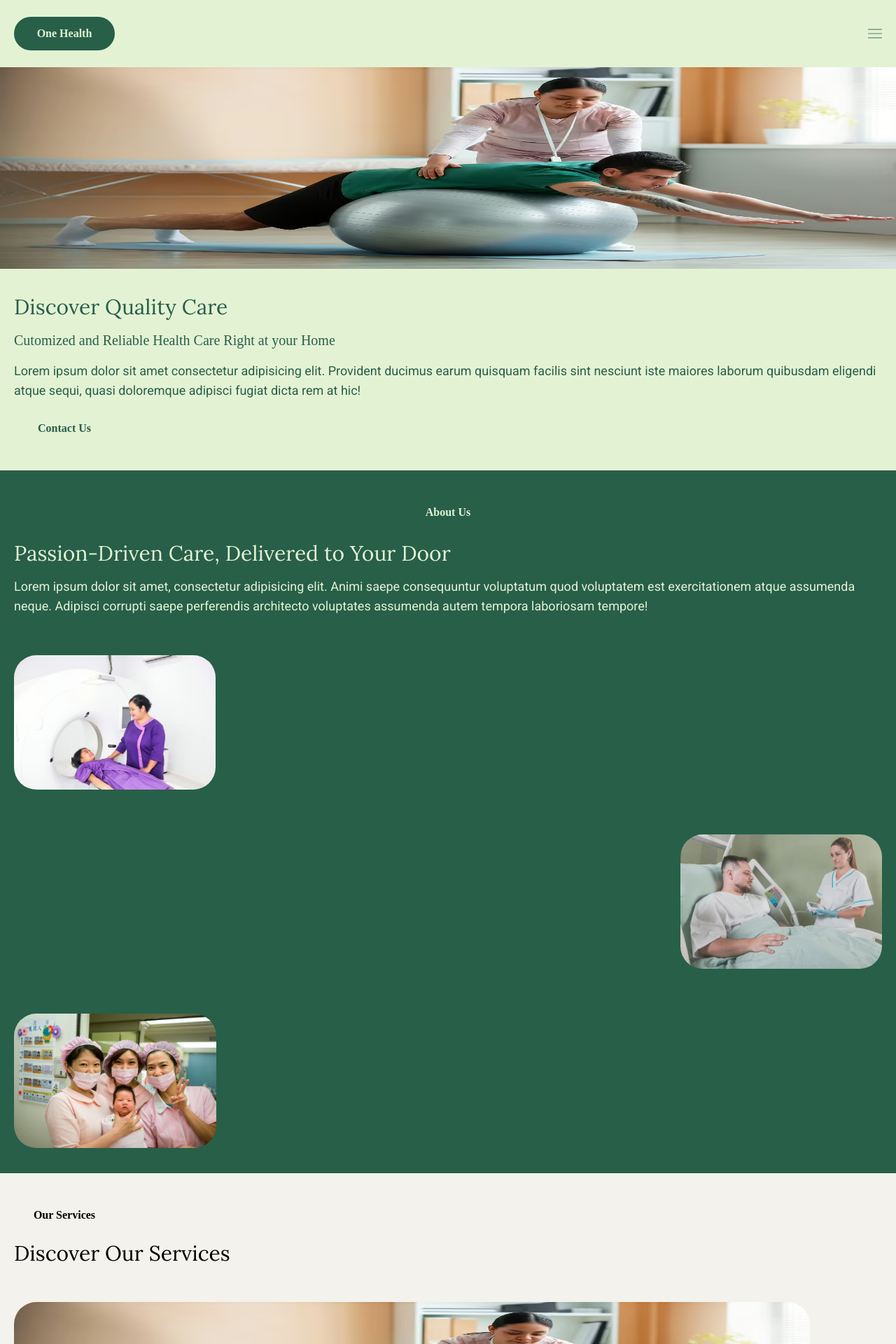
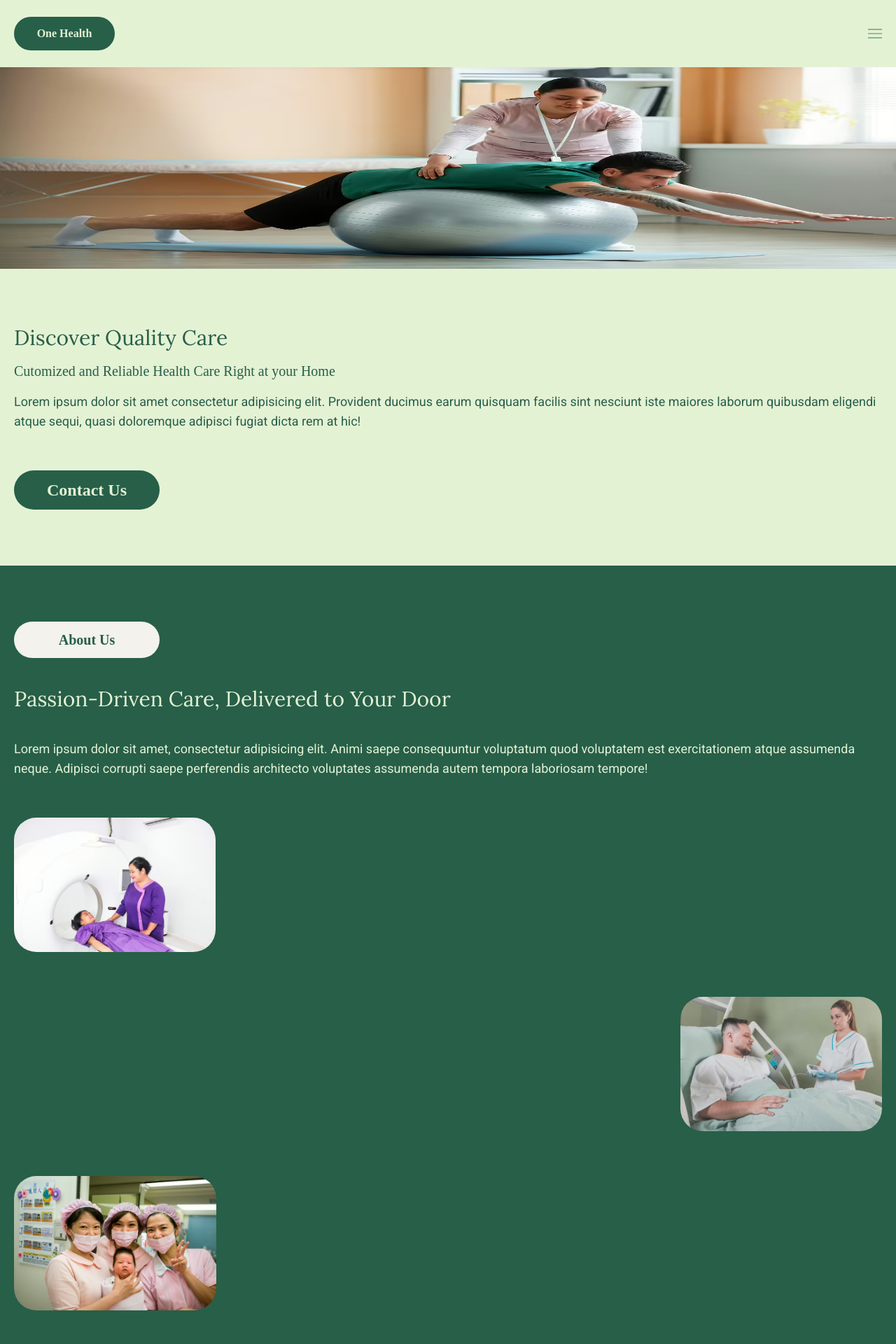
Before and after one commit to softwareNinja-888/oneHealth, a React (Vite) app in the folder oneHealth/: page / in a window 1280 px wide. Shown: the top 1920 px of the page at 70% size. Built offline with nearby package versions, Linux system fonts and the light colour scheme; a web font is replaced by a local one.

Commit message:
Add section intro component

```diff
--- a/oneHealth/src/App.jsx
+++ b/oneHealth/src/App.jsx
@@ -4,6 +4,7 @@ import { Hero } from "./components/Hero"
 import { About } from "./components/About"
 import { Services } from "./components/Services"
 import { Benefits } from "./components/Benefits"
+import { Team } from "./components/Team"
 
 function App() {
 
@@ -15,6 +16,7 @@ function App() {
         <About/>
         <Services/>
         <Benefits/>
+        <Team/>
       </div>
     </>
   )
--- a/oneHealth/src/components/About.jsx
+++ b/oneHealth/src/components/About.jsx
@@ -1,13 +1,13 @@
 import { Button } from "./helper/Button";
 import { ImageDisplay } from "./helper/ImageDisplay";
+import { SectionIntro } from "./helper/SectionIntro";
 
 export function About(){
     return (
         <>
-            <div className="bg-primary text-secondary px-5 flex flex-col gap-4 py-9">
-                <Button text="About Us" bg="otherLight" color="primary" width="44"/>
-                <div className="font-lora text-3xl">Passion-Driven Care, Delivered to Your Door</div>
-                <div className="font-roboto text-lg">Lorem ipsum dolor sit amet, consectetur adipisicing elit. Animi saepe consequuntur voluptatum quod voluptatem est exercitationem atque assumenda neque. Adipisci corrupti saepe perferendis architecto voluptates assumenda autem tempora laboriosam tempore!</div>
+            <div className="bg-primary text-secondary px-5 flex flex-col gap-4 py-20">
+                 <SectionIntro header={ <Button text="About Us" bg="bg-otherLight" color="text-primary" width="w-52" fntSize="text-xl"/>} name='Passion-Driven Care, Delivered to Your Door' text='Lorem ipsum dolor sit amet, consectetur adipisicing elit. Animi saepe consequuntur voluptatum quod voluptatem est exercitationem atque assumenda neque. Adipisci corrupti saepe perferendis architecto voluptates assumenda autem tempora laboriosam tempore!'/>
+
                 <ImageDisplay/>
             </div>
         </>
--- a/oneHealth/src/components/Benefits.jsx
+++ b/oneHealth/src/components/Benefits.jsx
@@ -3,15 +3,15 @@ import charity from '/ui/charity.png'
 import healthcare from '/ui/healthcare.png'
 import community from '/ui/community.png'
 import { BenefitCard } from "./helper/BenefitCard";
+import { SectionIntro } from "./helper/SectionIntro";
 
 export function Benefits(){
     return (
         <>
             <div className="flex flex-col gap-20 px-4 py-20 bg-primary">
                 <div className="flex flex-col gap-8 text-secondary">
-                    <Button text="Benefits" bg="bg-secondary" color="text-primary" width="w-32" fntSize="text-2xl"/>
-                    <div className="text-3xl font-lora">Why We Stand Out</div>
-                    <div className="text-lg font-roboto">Lorem ipsum, dolor sit amet consectetur adipisicing elit. Nihil, expedita voluptates corrupti deserunt autem laudantium rerum commodi nulla cum obcaecati consequatur magni minus explicabo culpa qui amet, ut enim ipsum.</div>
+                    <SectionIntro header={<Button text="Benefits" bg="bg-secondary" color="text-primary" width="w-52" fntSize="text-2xl"/>} name='Why We Stand Out' text='Lorem ipsum, dolor sit amet consectetur adipisicing elit. Nihil, expedita voluptates corrupti deserunt autem laudantium rerum commodi nulla cum obcaecati consequatur magni minus explicabo culpa qui amet, ut enim ipsum.'/>
+
                 </div>
                 <div className="flex flex-col gap-28">
                     <BenefitCard img={charity} color='bg-otherPurple' name='Compassionate Care' text='Lorem ipsum dolor sit amet consectetur adipisicing elit. Laudantium ab mollitia accusantium distinctio iusto qui perspiciatis architecto earum dicta, dignissimos similique adipisci, reprehenderit cum velit repellendus ducimus praesentium, ad debitis?'/>
--- a/oneHealth/src/components/Hero.jsx
+++ b/oneHealth/src/components/Hero.jsx
@@ -3,16 +3,19 @@ import { Button } from './helper/Button'
 export function Hero(){
     return (
         <>
-            <div className="">
+            <div className="bg-secondary">
                 <div className="">
                     <img src={back} alt="background" className="w-screen h-72" />
                 </div>
-                <div className="bg-secondary text-primary px-5 flex flex-col gap-4 py-9">
+                <div className=" text-primary px-5 flex flex-col gap-4 py-20">
                     <div className="font-lora text-3xl">Discover Quality Care</div>
-                    <div className="font-mont text-xl ">Cutomized and Reliable Health Care Right at your Home</div>
+                    <div className="font-mont text-xl">Cutomized and Reliable Health Care Right at your Home</div>
                     <div className="font-roboto text-lg">Lorem ipsum dolor sit amet consectetur adipisicing elit. Provident ducimus earum quisquam facilis sint nesciunt iste maiores laborum quibusdam eligendi atque sequi, quasi doloremque adipisci fugiat dicta rem at hic!</div>
 
-                    <Button text='Contact Us' bg='secondary' color='primary'/>
+                    <div className="mt-10">
+                        <Button text='Contact Us' bg='bg-primary' color='text-secondary' width='w-52' fntSize='text-2xl'/>
+
+                    </div>
                 </div>
             </div>
         </>
--- a/oneHealth/src/components/Services.jsx
+++ b/oneHealth/src/components/Services.jsx
@@ -8,9 +8,9 @@ import surgery from '/surgery.avif'
 export function Services(){
     return (
         <>
-            <div className="bg-otherLight px-5 py-9 flex flex-col gap-3">
-                <Button text="Our Services" bg="red-700" color="primary" />
-                <div className="font-lora text-3xl mb-10">Discover Our Services</div>
+            <div className="bg-otherLight px-5 py-20 flex flex-col gap-10">
+                <Button text="Our Services" bg="bg-primary" color="text-secondary" fntSize="text-xl" width="w-52"  />
+                <div className="font-lora text-3xl">Discover Our Services</div>
                 <div className="flex flex-col gap-16">
                     <ServiceCard img={health} color="otherPurple" service="Personalised Care" description="Tailored to Your Needs"/>
                     <ServiceCard img={care} color="secondary" service="Skilled Nursing" description="Professional Medical Assitance"/>
--- /dev/null
+++ b/oneHealth/src/components/Team.jsx
@@ -0,0 +1,12 @@
+import { SectionIntro } from "./helper/SectionIntro";
+import { Button } from "./helper/Button";
+
+export function Team(){
+    return (
+        <>
+            <div className="bg-otherPurple text-primary px-5 flex flex-col gap-4 py-20">
+                <SectionIntro header={<Button text="Meet The Team" bg="bg-primary" color="text-otherPurple" width="w-52" fntSize="text-xl"/>}  name="The Heart of Our Care" text='Lorem ipsum dolor sit amet consectetur adipisicing elit. Beatae quo, doloremque accusamus id doloribus voluptate illum aliquam deleniti enim deserunt facere, ab consectetur officia at incidunt corrupti, culpa veritatis nihil?'/>
+            </div>
+        </>
+    )
+}
--- a/oneHealth/src/components/helper/Button.jsx
+++ b/oneHealth/src/components/helper/Button.jsx
@@ -1,7 +1,7 @@
-export function Button({text="",font='mont',width='36',bg='bg-primary', color='text-secondary',fntSize="text-md",position="center"}){
+export function Button({text="",font='mont',width='w-36',bg='bg-primary', color='text-secondary',fntSize="text-md",position="center"}){
     return(
         <>
-            <div className={`flex ${fntSize} w-${width} justify-${position} ${bg} ${color} rounded-full py-3 px-3 font-${font} font-bold `}>{text}</div>
+            <div className={`flex ${fntSize} ${width} justify-${position} ${bg} ${color} rounded-full py-3 px-3 font-${font} font-bold `}>{text}</div>
         </>
     )
 }
--- /dev/null
+++ b/oneHealth/src/components/helper/SectionIntro.jsx
@@ -0,0 +1,11 @@
+export function SectionIntro({header, name, text}){
+    return (
+        <>
+            <div className="flex flex-col gap-10">
+                {header}
+                <div className="text-3xl font-lora">{name}</div>
+                <div className="text-lg font-roboto">{text}</div>
+            </div>
+        </>
+    )
+}
```
